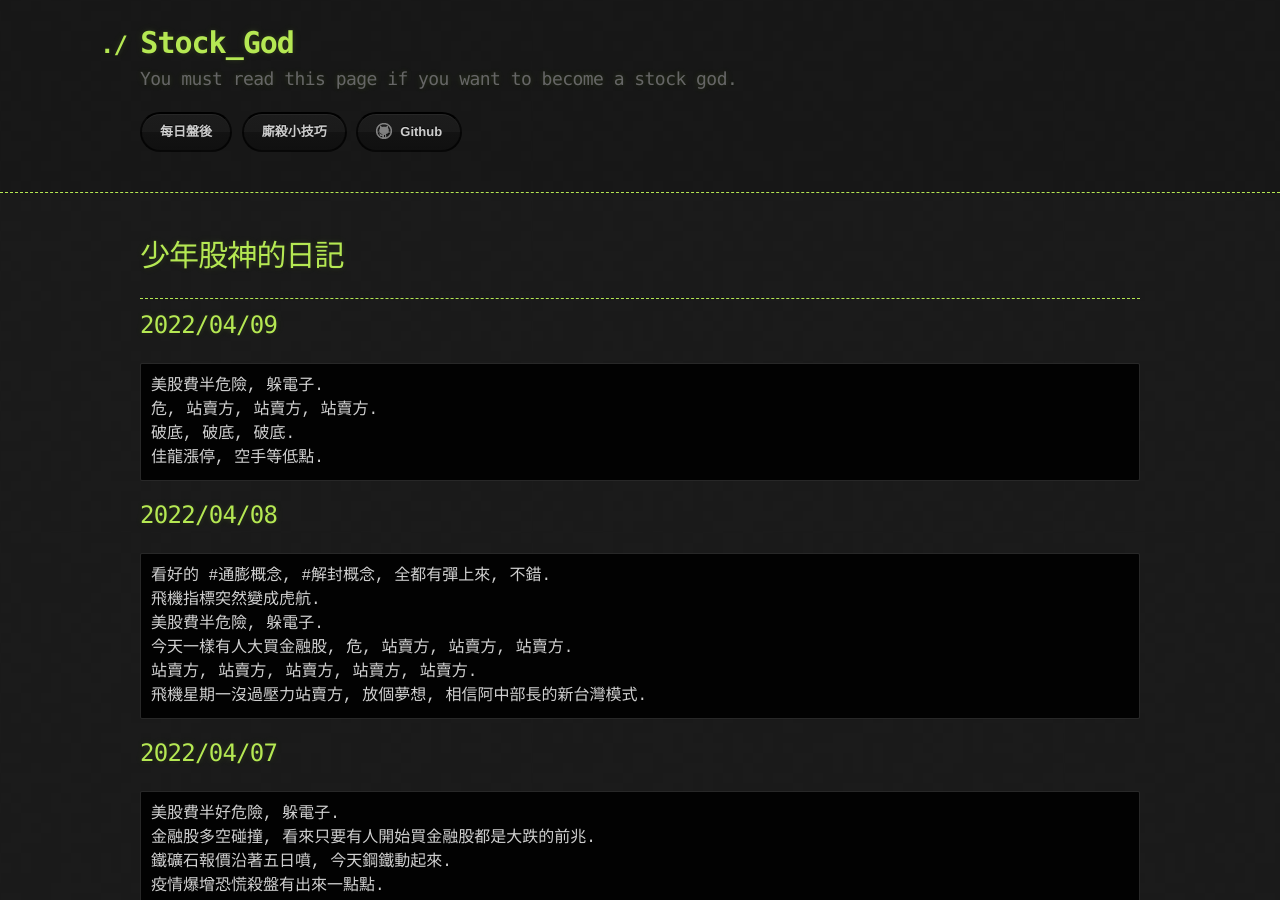
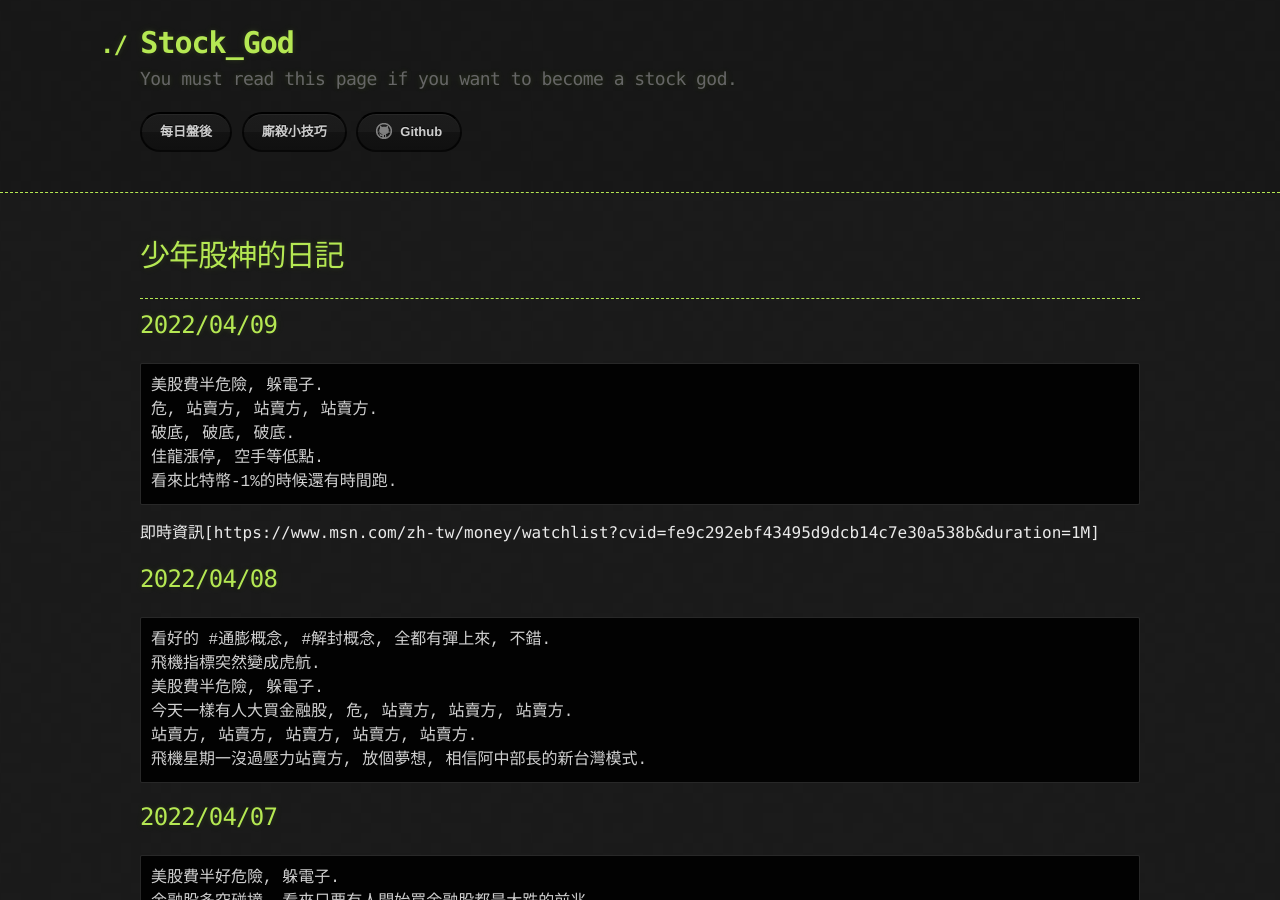
Before and after one commit to lepg5487/Stock_God, a Jekyll site: the page built from index.md, in a window 1280 px wide and 900 px high. Built offline with Jekyll 4.4.1, drawn with Linux system fonts in a browser that asks for light colours; our own code applies the rules of GitHub Pages for plain Markdown files.

Commit message:
Update index.md

````diff
--- a/index.md
+++ b/index.md
@@ -12,7 +12,9 @@ layout: testlayouts
 危, 站賣方, 站賣方, 站賣方.
 破底, 破底, 破底.
 佳龍漲停, 空手等低點.
+看來比特幣-1%的時候還有時間跑.
 ```
+即時資訊[https://www.msn.com/zh-tw/money/watchlist?cvid=fe9c292ebf43495d9dcb14c7e30a538b&duration=1M]
 
 ## 2022/04/08
 ```
````
